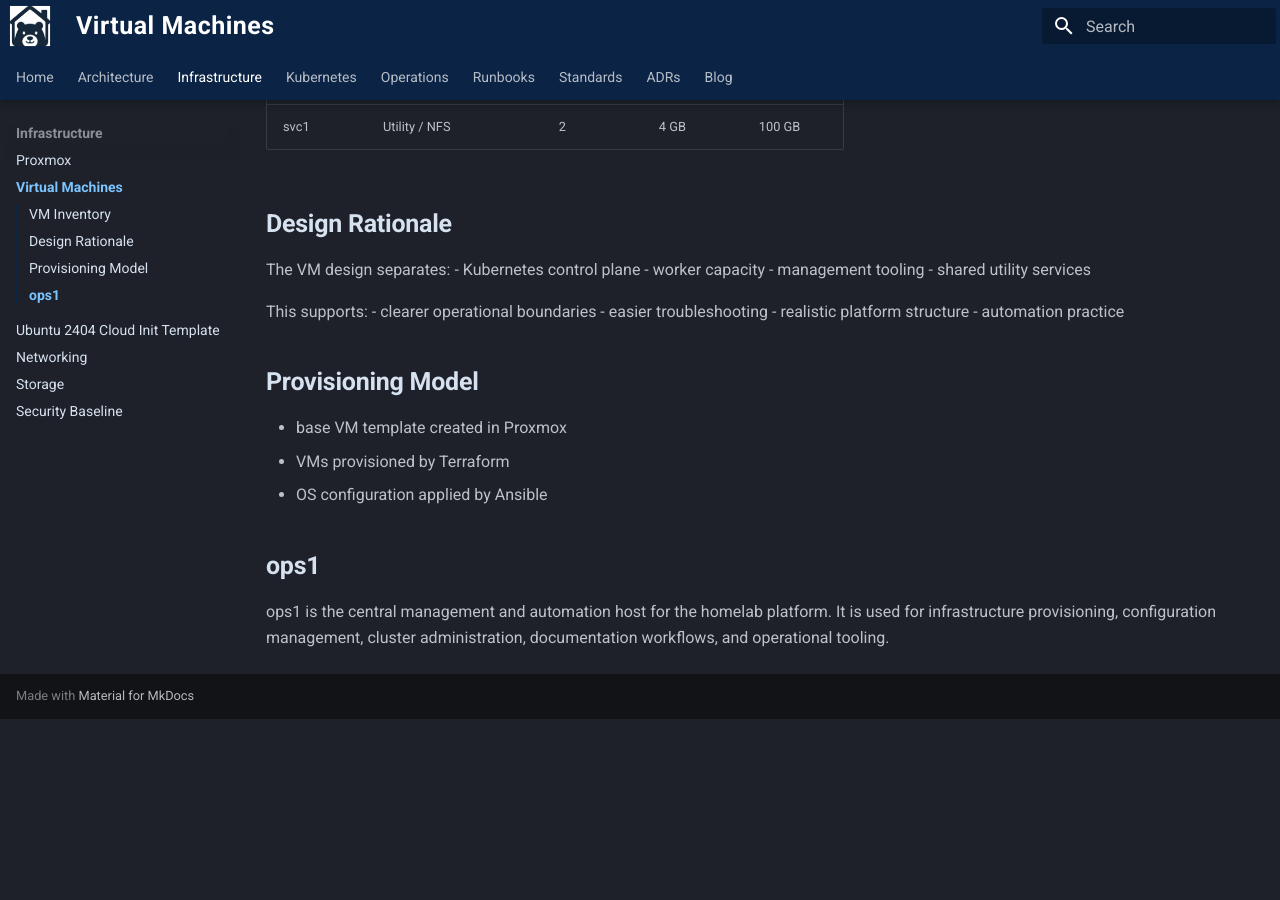
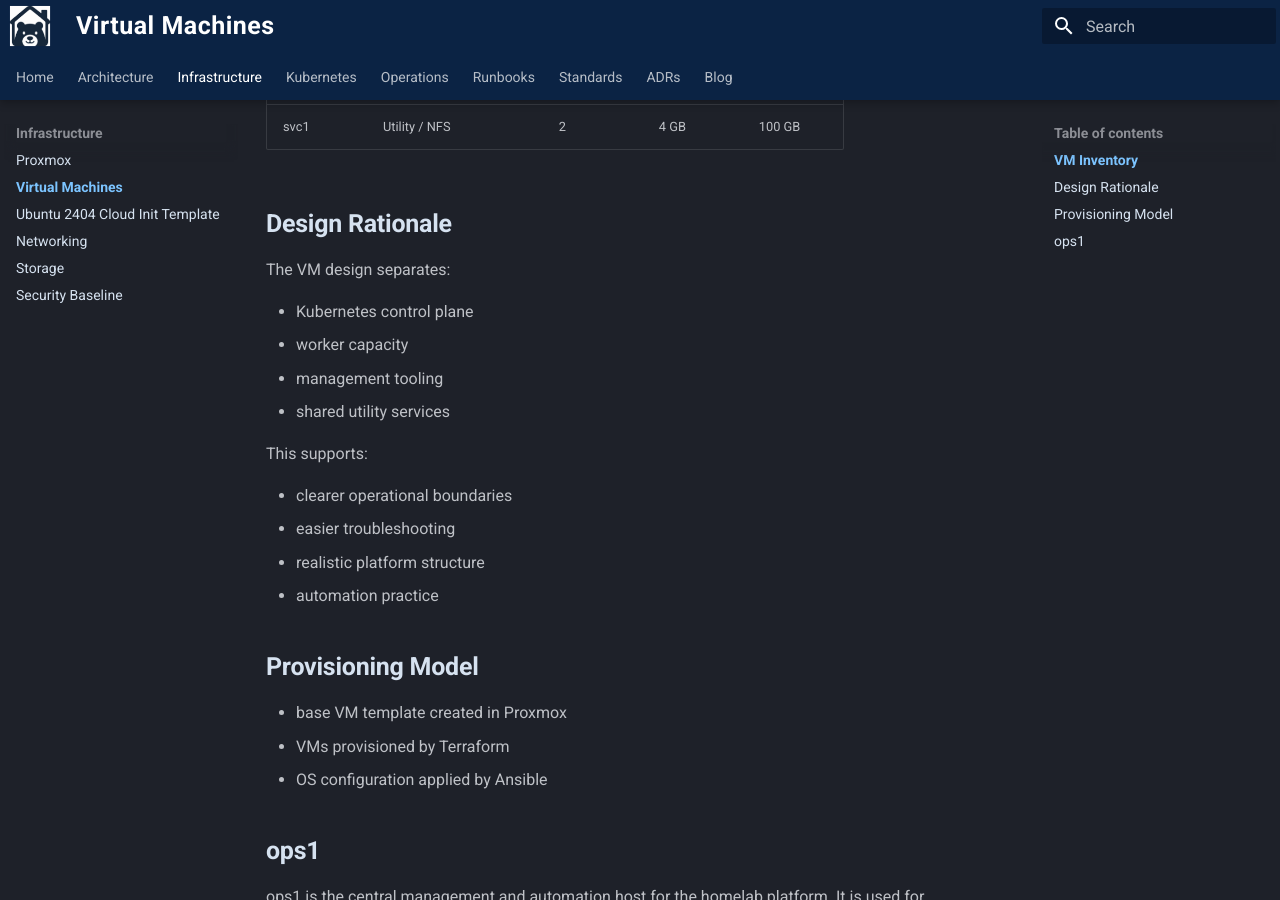
Before and after one commit to Tbusby/bearhouse-doco, an MkDocs documentation site: the page built from docs/infrastructure/virtual-machines.md, in a window 1280 px wide and 900 px high, scrolled down 606 px. Built offline with MkDocs 1.6.1 and Material for MkDocs 9.7.7, drawn with Linux system fonts in a browser that asks for light colours; before the commit the page ends 1325 px from its top, so only the background shows below that.

Commit message:
some formatting changes

```diff
--- a/docs/infrastructure/virtual-machines.md
+++ b/docs/infrastructure/virtual-machines.md
@@ -3,7 +3,7 @@
 ## VM Inventory
 
 | VM Name | Role | vCPU | RAM | Disk |
-|---------|------|------|-----|------|
+| ------- | ---- | ---- | --- | ---- |
 | k8s-cp1 | Control plane 1 | 2 | 4 GB | 20 GB |
 | k8s-cp2 | Control plane 2 | 2 | 4 GB | 20 GB |
 | k8s-cp3 | Control plane 3 | 2 | 4 GB | 20 GB |
@@ -16,12 +16,14 @@
 ## Design Rationale
 
 The VM design separates:
+
 - Kubernetes control plane
 - worker capacity
 - management tooling
 - shared utility services
 
 This supports:
+
 - clearer operational boundaries
 - easier troubleshooting
 - realistic platform structure
@@ -34,4 +36,5 @@ This supports:
 - OS configuration applied by Ansible
 
 ## ops1
+
 ops1 is the central management and automation host for the homelab platform. It is used for infrastructure provisioning, configuration management, cluster administration, documentation workflows, and operational tooling.
--- a/mkdocs.yml
+++ b/mkdocs.yml
@@ -8,7 +8,7 @@ theme:
   features:
     - navigation.tabs
     - navigation.tabs.sticky
-    - navigation.sections
+    # - navigation.sections
     - navigation.expand
     - navigation.top
     - navigation.instant
@@ -16,7 +16,7 @@ theme:
     - navigation.instant.prefetch
     - navigation.tracking
     - navigation.path
-    - toc.integrate
+    # - toc.integrate
     - content.code.copy
     - search.suggest
     - search.highlight
```
